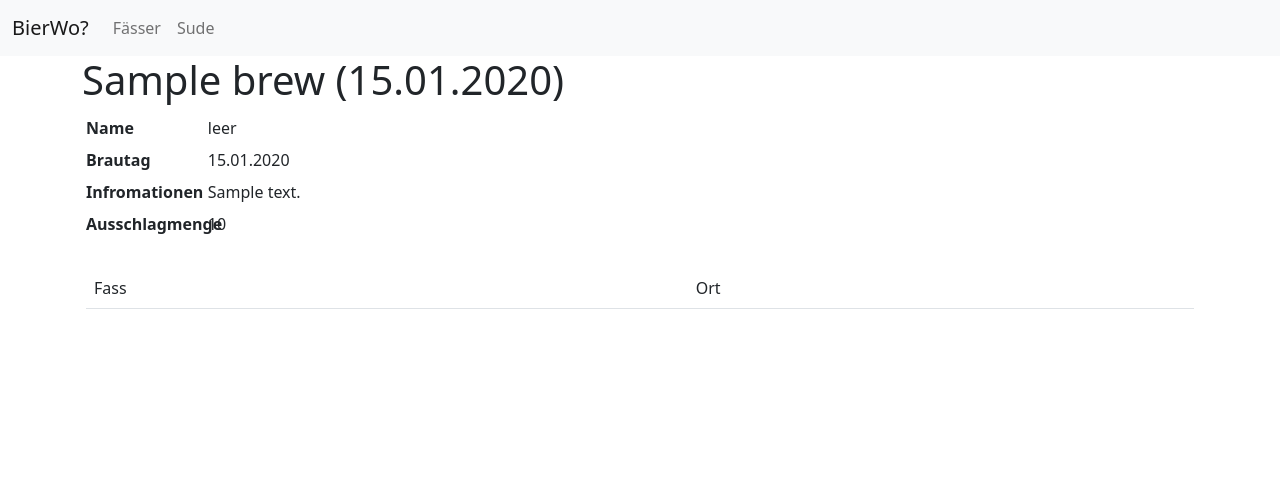
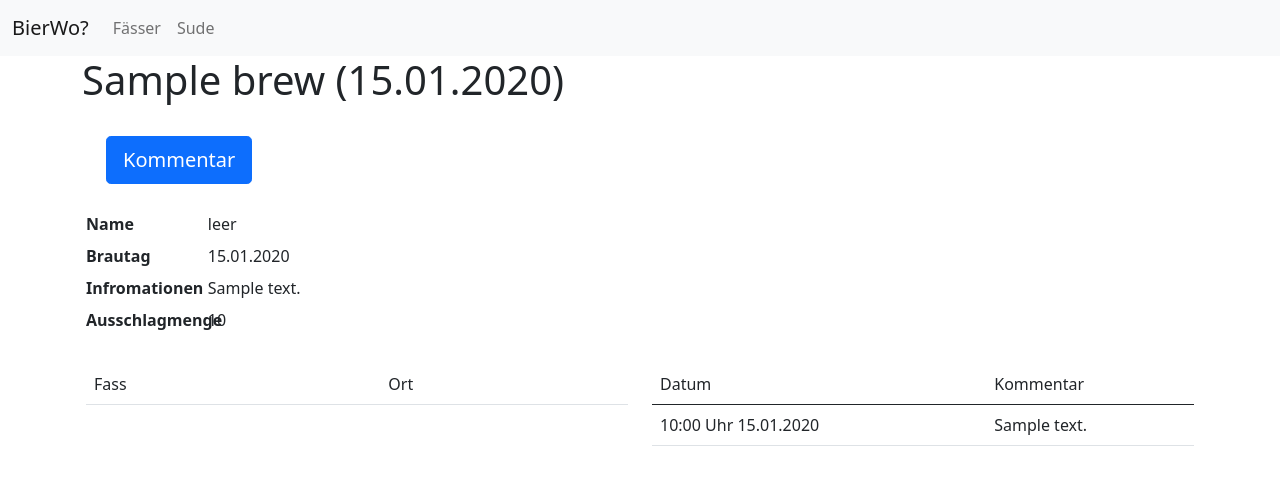
Before and after one commit to foesi/bierwo, a Flask app: page /brews/show/1 in a window 1280 px wide. Shown: the top 485 px of the page. Run offline with Flask 2, Linux system fonts and the light colour scheme; tables that the repository leaves empty hold one stand-in row (values such as "Sample post"); some libraries are stand-ins or nearby versions.

Commit message:
Add comments for brews

```diff
--- a/application.py
+++ b/application.py
@@ -1,6 +1,6 @@
 from flask import Flask, render_template, url_for, request, make_response
-from models import engine, Keg, Brew, Filling, KegComment
-from forms import CreateKeg, CreateBrew, FillKeg, CommentKeg
+from models import engine, Keg, Brew, Filling, KegComment, BrewComment
+from forms import CreateKeg, CreateBrew, FillKeg, CommentKeg, CommentBrew
 from sqlalchemy.orm import sessionmaker, scoped_session
 from werkzeug.utils import redirect
 from jinja2 import Template
@@ -169,6 +169,20 @@ def show_brew(brew_id):
     return render_template("show_brew.html", brew=brew)
 
 
+@app.route("/brews/comment/create/<int:brew_id>", methods=["GET", "POST"])
+def create_brew_comment(brew_id):
+    form = CommentBrew()
+    if form.validate_on_submit():
+        new_comment = BrewComment()
+        new_comment.comment = form.comment.data
+        new_comment.timestamp = datetime.datetime.now()
+        new_comment.brew_id = brew_id
+        session.add(new_comment)
+        session.commit()
+        return redirect(url_for("show_brew", brew_id=brew_id))
+    return render_template("create_brew_comment.html", form=form, brew_id=brew_id)
+
+
 @app.route("/kegs/qrcode/print")
 def print_qrcodes():
     kegs = session.query(Keg).all()
--- a/forms.py
+++ b/forms.py
@@ -24,3 +24,7 @@ class CommentKeg(FlaskForm):
     location = StringField(u"Ort")
     comment = TextAreaField(u"Kommentar")
     reserved = BooleanField("Reserviert")
+
+
+class CommentBrew(FlaskForm):
+    comment = TextAreaField(u"Kommentar")
--- a/models.py
+++ b/models.py
@@ -53,6 +53,7 @@ class Brew(Base):
     final_gravity = Column(Float)
     size = Column(Integer)
 
+    brew_comments = relationship("BrewComment")
     fillings = relationship("Filling")
 
 
--- a/templates/show_brew.html
+++ b/templates/show_brew.html
@@ -2,6 +2,9 @@
 {% block title %}{{ brew.name }} ({{ brew.date.strftime('%d.%m.%Y')}}){% endblock %}
 {% block content %}
 <div class="container">
+    <div class="d-grid gap-2 d-md-block p-4">
+        <a class="btn btn-primary btn-lg" href="{{ url_for(".create_brew_comment", brew_id=brew.id) }}" role="button">Kommentar</a>
+    </div>
     <div class="row p-1">
         <div class="col-sm-8">
             <dl class="row">
@@ -41,6 +44,20 @@
                 {% endfor %}
             </table>
         </div>
+        <div class="col">
+            <table class="table">
+                <thead>
+                    <td>Datum</td>
+                    <td>Kommentar</td>
+                </thead>
+                {% for comment in brew.brew_comments|reverse %}
+                <tr>
+                    <td>{{ comment.timestamp.strftime('%H:%M Uhr %d.%m.%Y') }}</td>
+                    <td>{{ comment.comment }}</td>
+                </tr>
+                {% endfor %}
+            </table>
+        </div>
     </div>
 </div>
 {% endblock %}
```
Also changed, not shown: templates/create_brew_comment.html (added, +14 -0 lines).
